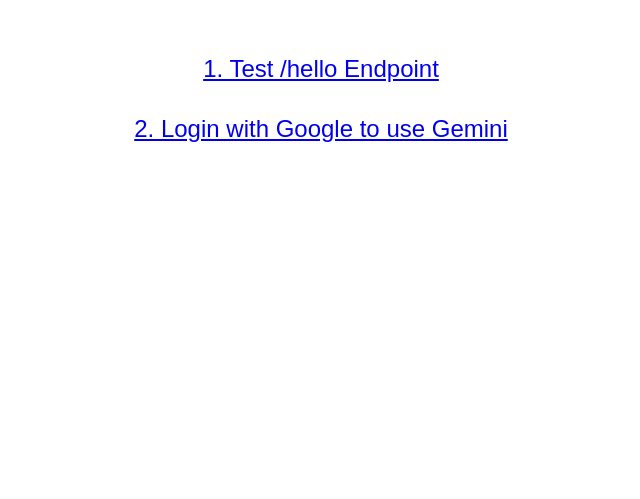
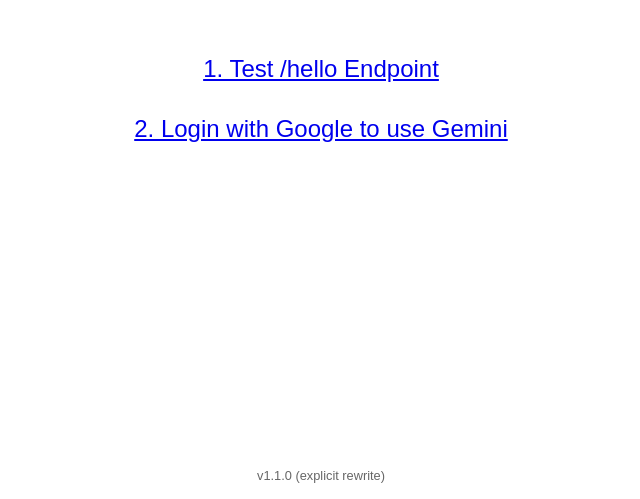
Before and after one commit to Thoughtless2025/3thoughtless, a plain HTML site: page public/index.html in a window 1280 px wide. Shown: the part 301-800 px from the top of the page, without its empty margins (319-959 px from the left). Drawn offline with Linux system fonts and the light colour scheme.

Commit message:
feat: Add version number to test page

```diff
--- a/public/index.html
+++ b/public/index.html
@@ -6,10 +6,12 @@
     <style>
       body { font-family: sans-serif; display: flex; flex-direction: column; align-items: center; justify-content: center; height: 100vh; margin: 0; gap: 2rem; }
       a { font-size: 1.5rem; }
+      footer { position: absolute; bottom: 1rem; font-size: 0.8rem; color: #666; }
     </style>
   </head>
   <body>
     <a href="/api/hello">1. Test /hello Endpoint</a>
     <a href="/api/auth/google">2. Login with Google to use Gemini</a>
+    <footer>v1.1.0 (explicit rewrite)</footer>
   </body>
 </html>
```
